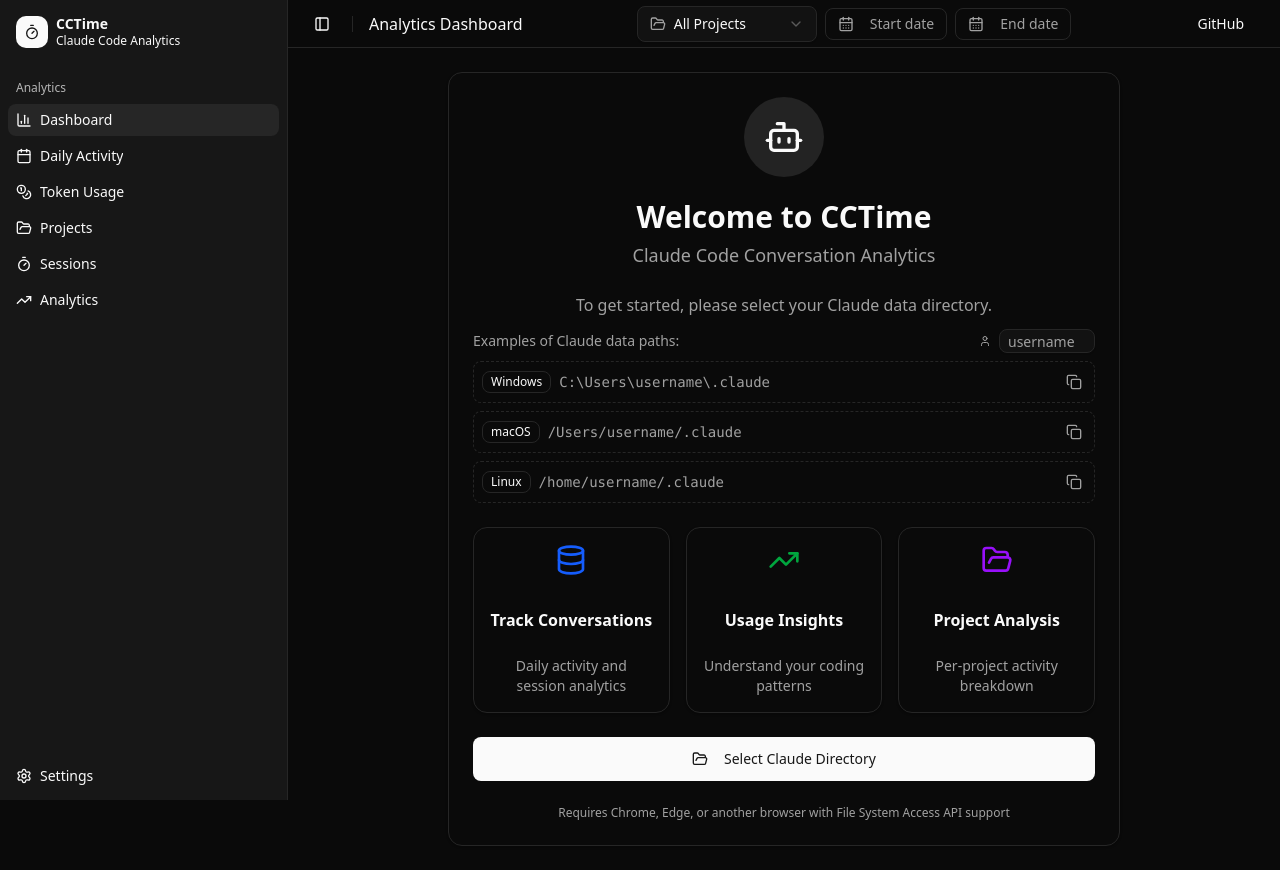
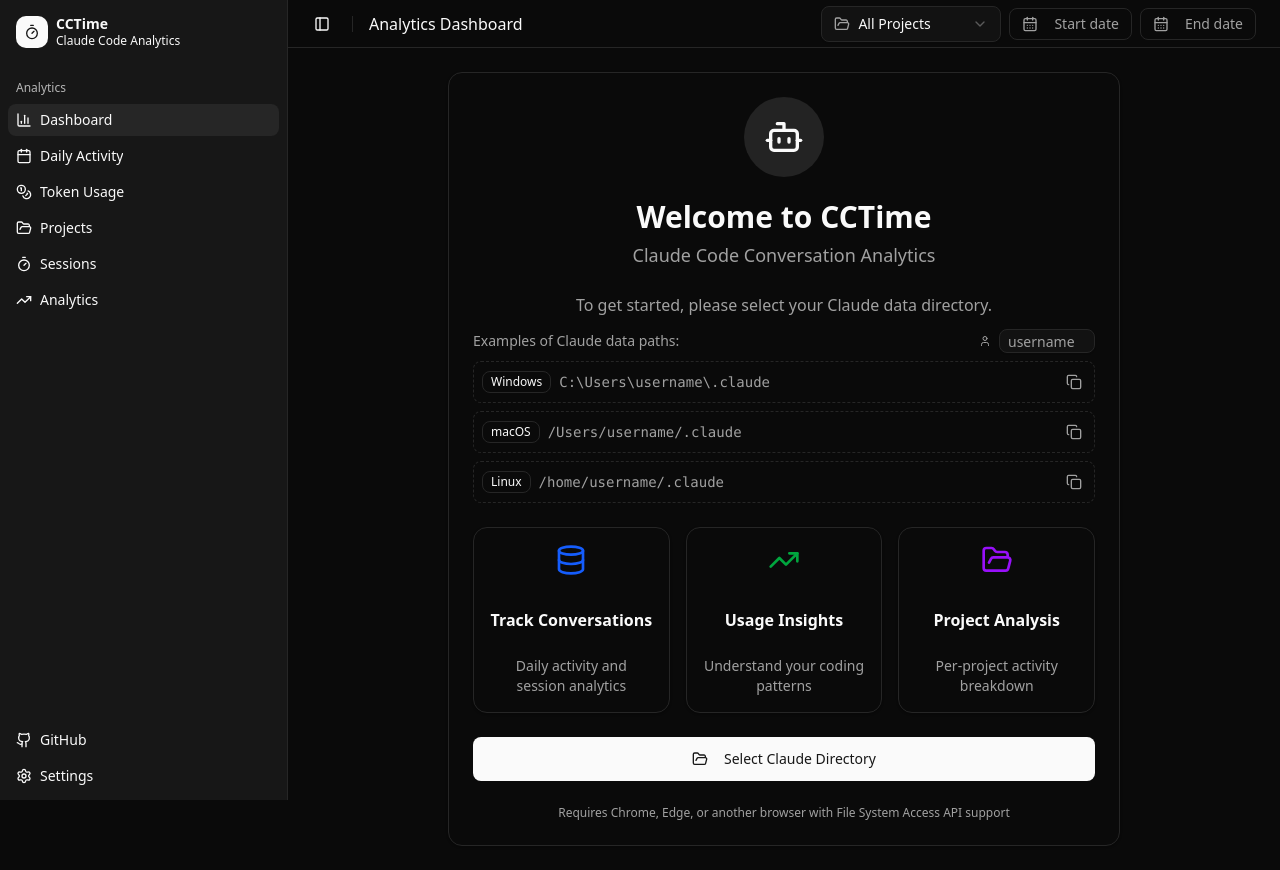
Before and after one commit to Hardel-DW/cctime-web, a React (Vite) app: page / in a window 1280 px wide. Built offline with nearby package versions, Linux system fonts and the light colour scheme.

Commit message:
Cahnge github position and filter

```diff
--- a/src/components/AppSidebar.tsx
+++ b/src/components/AppSidebar.tsx
@@ -1,6 +1,6 @@
 "use client";
 
-import { BarChart3, Calendar, Coins, FolderOpen, Timer, TrendingUp } from "lucide-react";
+import { BarChart3, Calendar, Coins, FolderOpen, Github, Timer, TrendingUp } from "lucide-react";
 import type * as React from "react";
 
 import { NavMain } from "@/components/NavMain";
@@ -77,6 +77,19 @@
             </SidebarContent>
             <SidebarFooter>
                 <SidebarMenu>
+                    <SidebarMenuItem>
+                        <SidebarMenuButton asChild>
+                            <a
+                                href="https://github.com/claude-code/cctime"
+                                target="_blank"
+                                rel="noopener noreferrer"
+                                className="flex items-center gap-2"
+                            >
+                                <Github className="size-4" />
+                                <span>GitHub</span>
+                            </a>
+                        </SidebarMenuButton>
+                    </SidebarMenuItem>
                     <SettingsPopover />
                 </SidebarMenu>
             </SidebarFooter>
--- a/src/components/FilterBar.tsx
+++ b/src/components/FilterBar.tsx
@@ -29,6 +29,15 @@
     const hasActiveFilters = selectedProject || startDate || endDate;
 
     return (
+        <>
+            {/* Clear Filters - Left side */}
+            {hasActiveFilters && (
+                <Button variant="ghost" size="sm" onClick={clearFilters} className="h-8 px-2">
+                    <X className="h-4 w-4" />
+                    Clear
+                </Button>
+            )}
+
             <div className="flex items-center gap-2">
                 {/* Project Filter */}
                 <Select
@@ -110,14 +119,7 @@
                         />
                     </PopoverContent>
                 </Popover>
-
-            {/* Clear Filters */}
-            {hasActiveFilters && (
-                <Button variant="ghost" size="sm" onClick={clearFilters} className="h-8 px-2">
-                    <X className="h-4 w-4" />
-                    Clear
-                </Button>
-            )}
             </div>
+        </>
     );
 }
--- a/src/components/SiteHeader.tsx
+++ b/src/components/SiteHeader.tsx
@@ -1,5 +1,4 @@
 import { FilterBar } from "@/components/FilterBar";
-import { Button } from "@/components/ui/button";
 import { Separator } from "@/components/ui/separator";
 import { SidebarTrigger } from "@/components/ui/sidebar";
 
@@ -11,21 +10,12 @@
                 <Separator orientation="vertical" className="mx-2 data-[orientation=vertical]:h-4" />
                 <h1 className="text-base font-medium">Analytics Dashboard</h1>
 
-                <div className="flex-1 flex justify-center">
+                <div className="flex-1"></div>
+
+                <div className="flex items-center gap-2">
                     <FilterBar />
                 </div>
 
-                <div className="flex items-center gap-2">
-                    <Button variant="ghost" asChild size="sm" className="hidden sm:flex">
-                        <a
-                            href="https://github.com/claude-code/cctime"
-                            rel="noopener noreferrer"
-                            target="_blank"
-                            className="dark:text-foreground">
-                            GitHub
-                        </a>
-                    </Button>
-                </div>
             </div>
         </header>
     );
```
Lines whose indentation alone changed are shown as unchanged.
